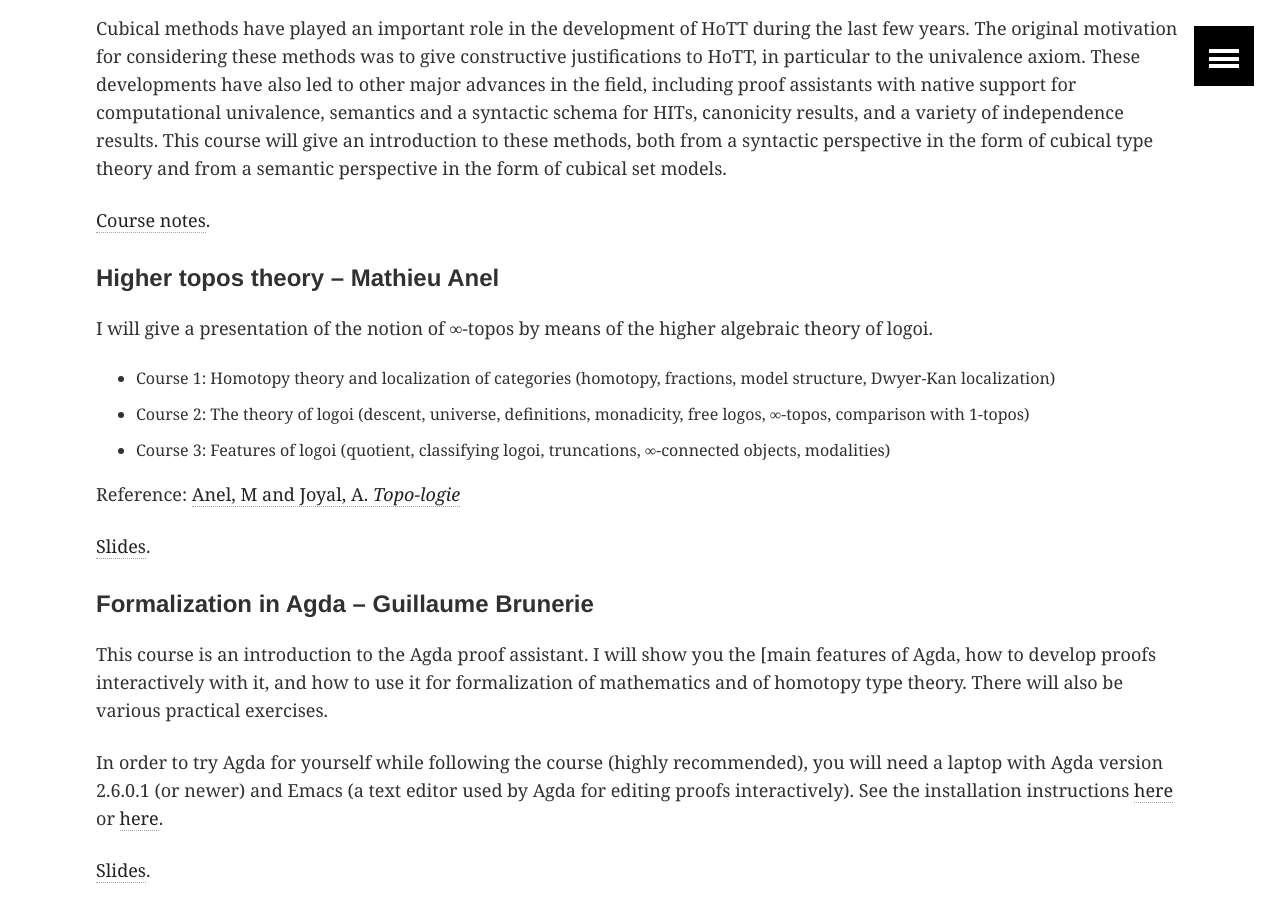
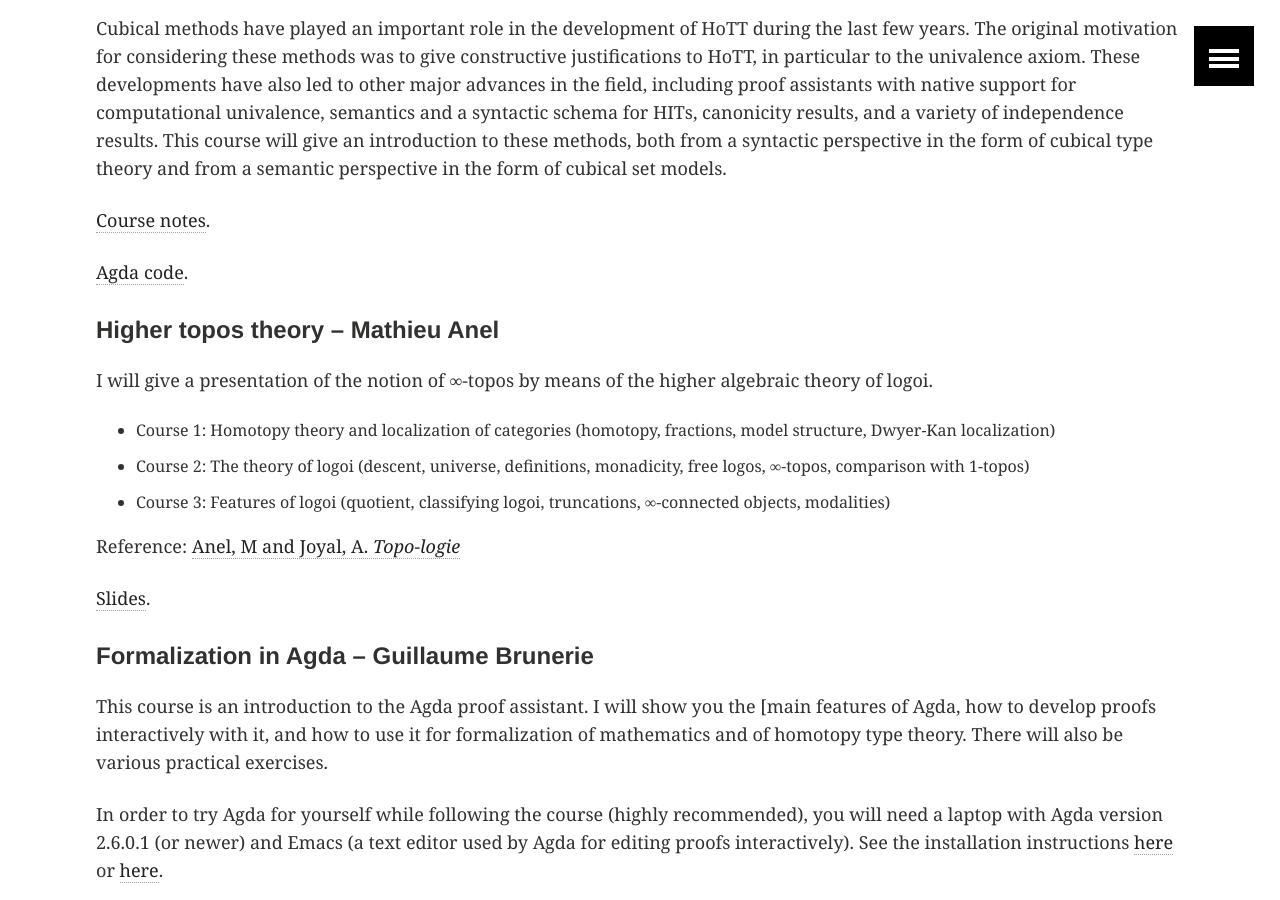
Before and after one commit to HoTT/HoTT-2019, a Jekyll site: the page built from summer-school.md, in a window 1280 px wide and 900 px high, scrolled down 3235 px. Built offline with Jekyll 4.4.1, drawn with Linux system fonts in a browser that asks for light colours.

Commit message:
add anders code

```diff
--- a/summer-school.md
+++ b/summer-school.md
@@ -100,6 +100,8 @@ perspective in the form of cubical set models.
 
 [Course notes](http://www.cs.cmu.edu/~amoertbe/papers/cubicalmethods.pdf).
 
+[Agda code](https://github.com/agda/cubical/blob/hottschool2019/Cubical/HoTTSchool.agda).
+
 #### Higher topos theory -- Mathieu Anel
 
 
@@ -107,11 +109,11 @@ I will give a presentation of the notion of ∞-topos by means of the higher
 algebraic theory of logoi.
 
 * Course 1: Homotopy theory and localization of categories (homotopy, fractions,
-model structure, Dwyer-Kan localization)
-* Course 2: The theory of logoi (descent, universe, definitions, monadicity, free
-logos, ∞-topos, comparison with 1-topos)
+  model structure, Dwyer-Kan localization)
+* Course 2: The theory of logoi (descent, universe, definitions, monadicity,
+  free logos, ∞-topos, comparison with 1-topos)
 * Course 3: Features of logoi (quotient, classifying logoi, truncations,
-∞-connected objects, modalities)
+  ∞-connected objects, modalities)
 
 Reference: [Anel, M and Joyal, A.
 *Topo-logie*](http://mathieu.anel.free.fr/mat/doc/Anel-Joyal-Topo-logie.pdf)
```
